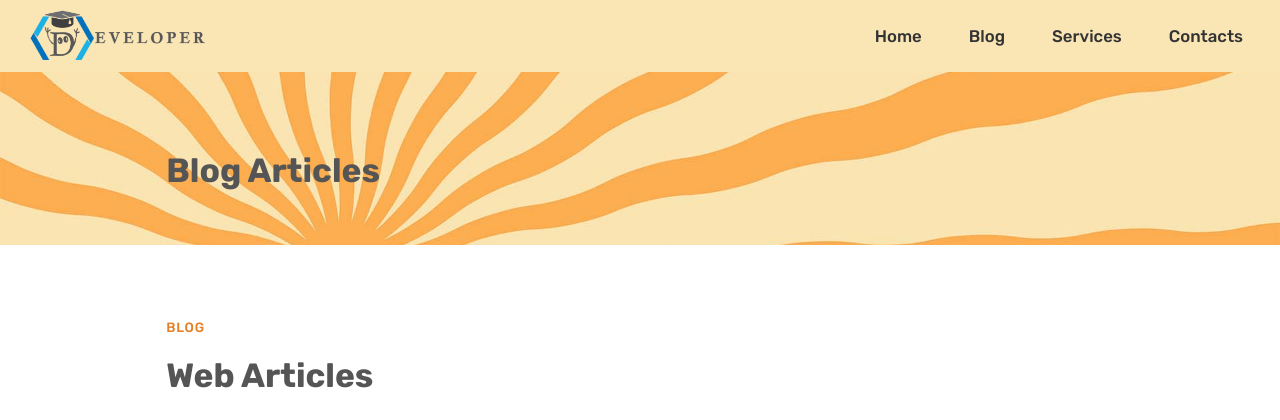
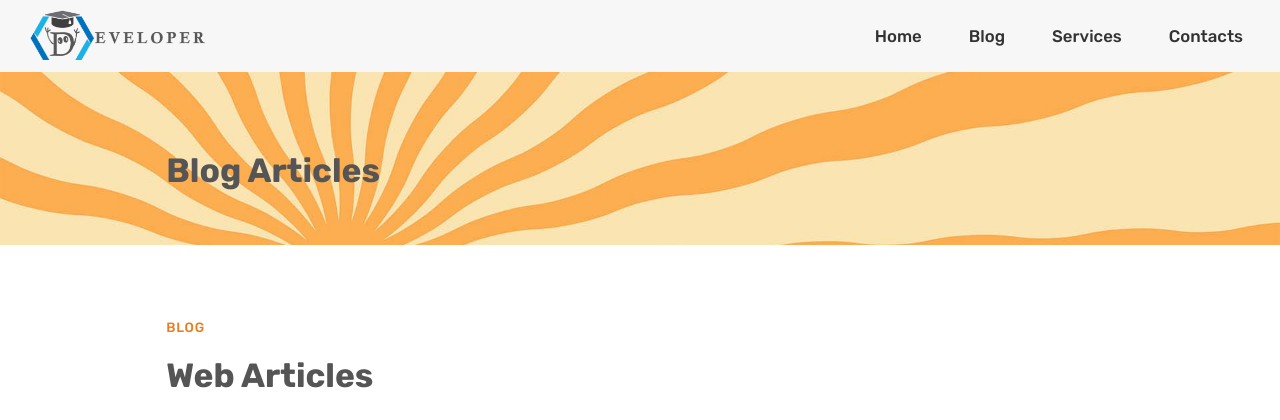
Before and after one commit to compuuw4/sessione2, a PHP site: page /blog.php in a window 1280 px wide. Shown: the top 420 px of the page. Run offline with PHP 8.4, Linux system fonts and the light colour scheme.

Commit message:
change the color to test the tracking of the change

```diff
--- a/sass/components/_navigation.scss
+++ b/sass/components/_navigation.scss
@@ -6,7 +6,7 @@
     @include flex-ver-center;
     padding: 0 2.6rem;
 
-    background-color: rgba($primary-color, .96);
+    background-color: rgba($secondary-color, .96);
 
 
     &__checkbox {
--- a/sass/style.css
+++ b/sass/style.css
@@ -938,7 +938,7 @@ body {
   justify-content: space-between;
   align-items: center;
   padding: 0 2.6rem;
-  background-color: rgba(250, 228, 178, 0.96);
+  background-color: rgba(247, 247, 247, 0.96);
 }
 .navigation__checkbox {
   display: none;
```
